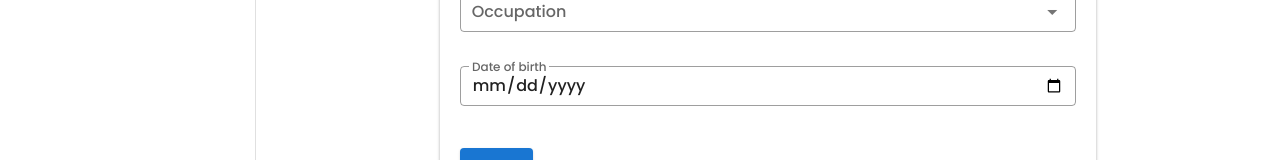
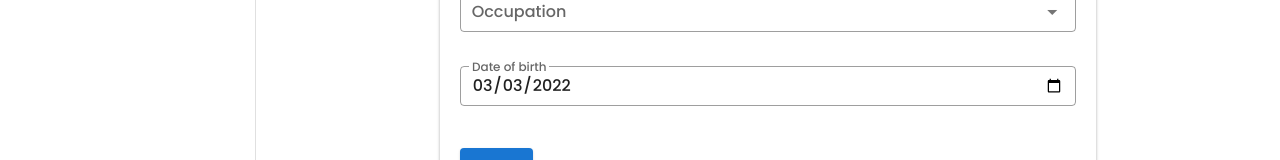
Before and after one commit to Mzala123/patient-backlog-frontend, a Vue app: page /add_patient in a window 1280 px wide. Shown: the part 564-724 px from the top of the page. Built offline with nearby package versions, Linux system fonts and the light colour scheme; a web font is replaced by a local one; what vue-apexcharts, vue-sweetalert2 would draw is missing.

Commit message:
alright mwabwela

```diff
--- a/src/views/Home/AddPatient.vue
+++ b/src/views/Home/AddPatient.vue
@@ -138,7 +138,7 @@ export default {
              district: null,
              village: null,
              occupation: null,
-             birthdate: null
+             birthdate: (new Date(Date.now() - (new Date()).getTimezoneOffset() * 60000)).toISOString().substr(0, 10),
 
         }
     },
--- a/src/views/Home/PatientsList.vue
+++ b/src/views/Home/PatientsList.vue
@@ -149,7 +149,10 @@
             style="color: white; font-weight: bold; font-size:14px;"
           >
 
-           {{record.diagnosis}}
+           {{ record.diagnosis.split("|").pop() }}
+
+            <v-btn :href="'https://www.icd10data.com/ICD10CM/Codes/' +
+                          record.diagnosis.split('|').shift()" target="blank" small>View Diagnosis</v-btn>
           </v-card-title>
 
 
@@ -181,15 +184,6 @@ export default {
   name: "PatientList",
   data() {
     return {
-
-
-    //    items: [
-    //   {
-    //     id: 1,
-    //     color: 'info'
-    //   }
-    // ],
-
 
       patients: [],
       patient:[],
```
